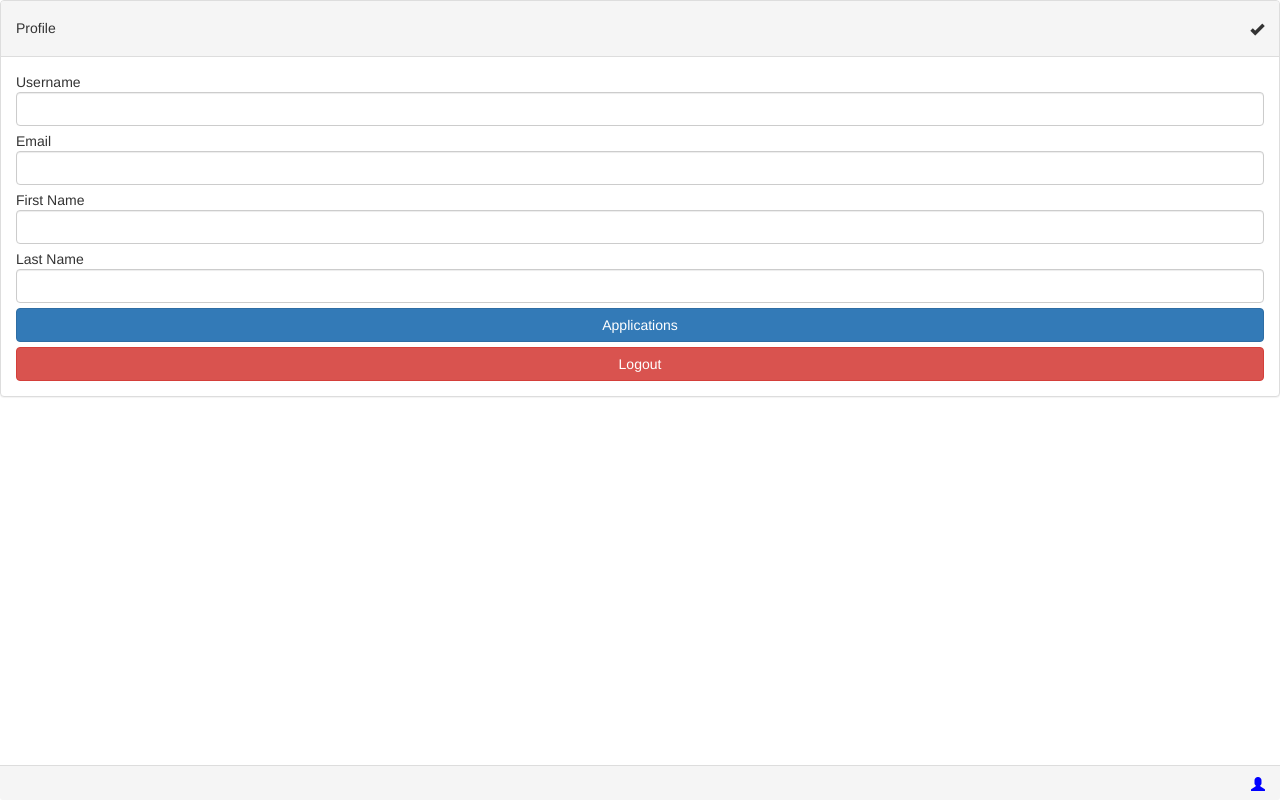
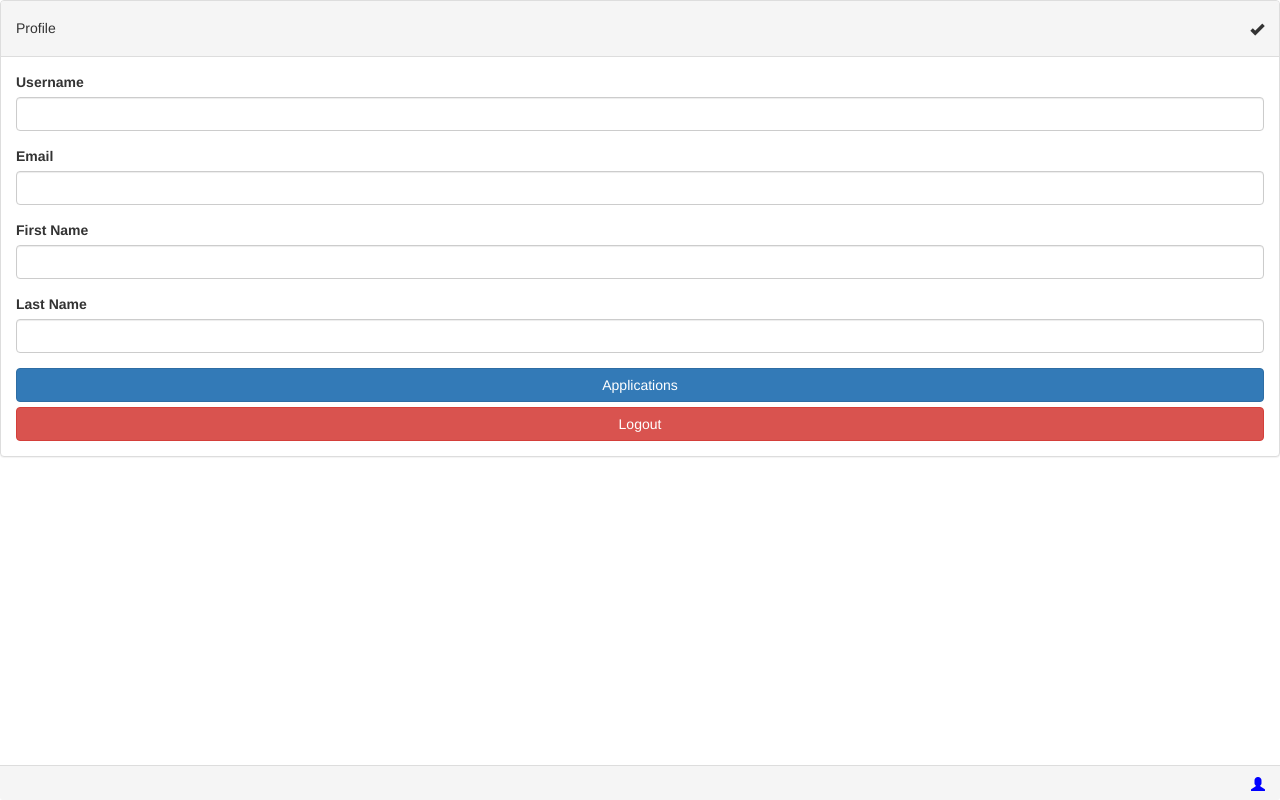
Before and after one commit to anithagowda/subbarayigowda-anitha-web-dev, a website: page public/assignment/profile.html in a window 1280 px wide. Drawn offline with nearby package versions, Linux system fonts and the light colour scheme.

Commit message:
Remove css padding and instead use form-group

```diff
--- a/public/assignment/profile.html
+++ b/public/assignment/profile.html
@@ -17,22 +17,26 @@
             </div>
         </div>
 
+
         <div class="panel-body">
-            <div style="padding-bottom: 5px">
-                Username
+
+            <div role="form">
+                <div class="form-group">
+                    <label>Username</label>
                     <input class="form-control">
                 </div>
-            <div style="padding-bottom: 5px">
-                Email
+                <div class="form-group">
+                    <label>Email</label>
                     <input class="form-control">
                 </div>
-            <div style="padding-bottom: 5px">
-                First Name
+                <div class="form-group">
+                    <label>First Name</label>
                     <input class="form-control">
                 </div>
-            <div style="padding-bottom: 5px">
-                Last Name
+                <div class="form-group">
+                    <label>Last Name</label>
                     <input class="form-control">
+                </div>
             </div>
 
             <button class="btn btn-primary btn-block">Applications</button>
```
Also changed, not shown: public/assignment/login.html (+9 -7 lines), public/assignment/register.html (+9 -5 lines). Lines whose indentation alone changed are shown as unchanged.
